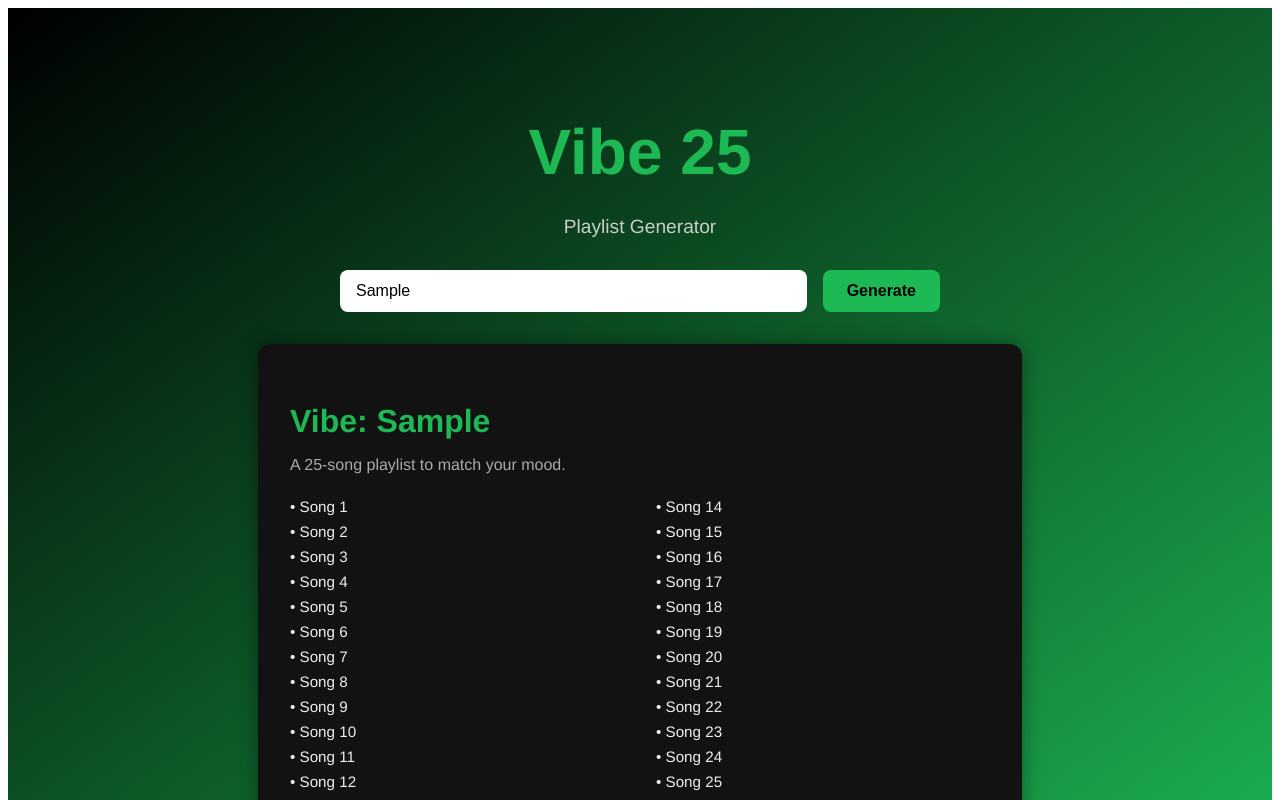
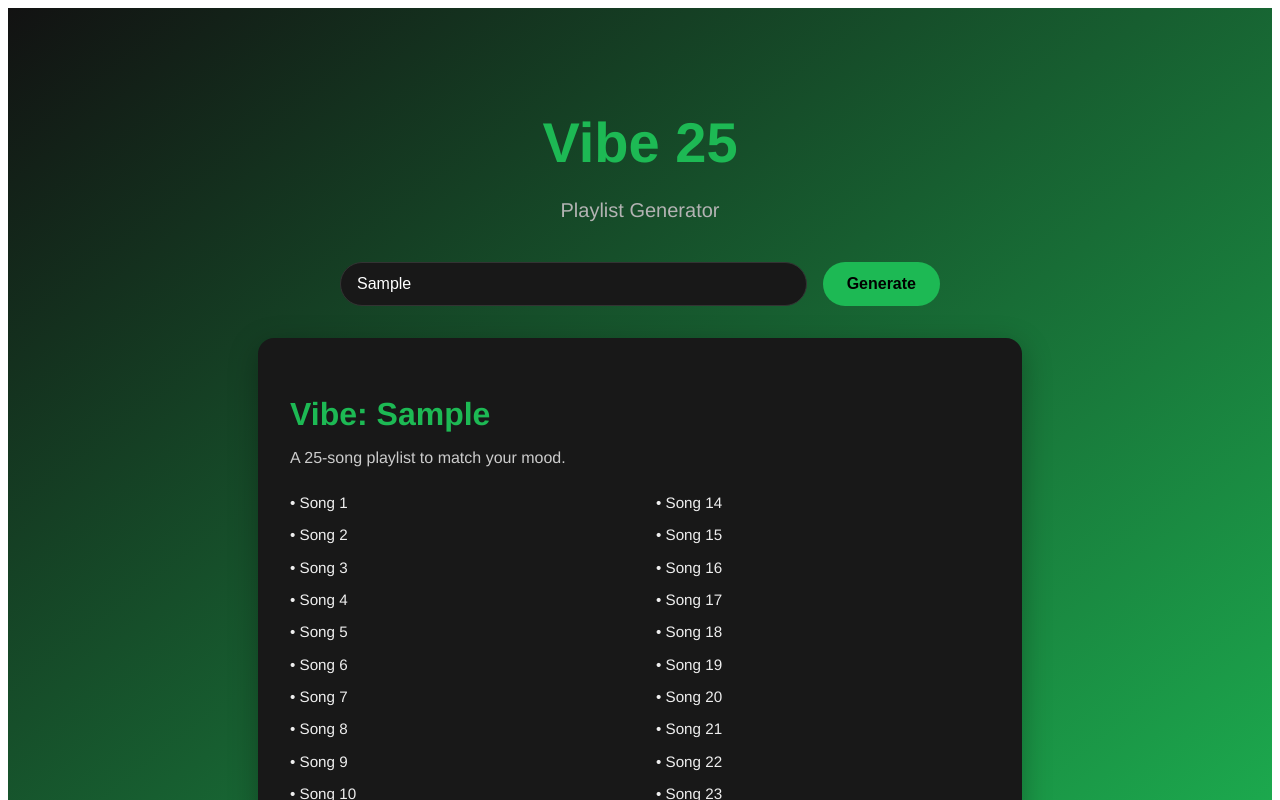
Before and after one commit to vazfo/vibe25, a React (Vite) app: page / in a window 1280 px wide. Both pictures are taken after typing "Sample" into the empty fields and a click on the button "Generate". Shown: the top 800 px of the page. Built offline with nearby package versions, Linux system fonts and the light colour scheme.

Commit message:
Update VibePlaylist.jsx

```diff
--- a/src/VibePlaylist.jsx
+++ b/src/VibePlaylist.jsx
@@ -14,19 +14,39 @@ export default function VibePlaylist() {
 
   return (
     <div style={{
-      background: "linear-gradient(to bottom right, #000, #1db954)",
-      color: "white",
-      fontFamily: "'Helvetica Neue', sans-serif",
+      background: "linear-gradient(to bottom right, #121212, #1db954)",
+      color: "#fff",
+      fontFamily: "'Circular', 'Helvetica Neue', sans-serif",
       padding: "4rem 2rem",
       minHeight: "100vh",
       display: "flex",
       flexDirection: "column",
       alignItems: "center"
     }}>
-      <h1 style={{ fontSize: "4rem", color: "#1db954", marginBottom: "0.5rem" }}>Vibe 25</h1>
-      <p style={{ fontSize: "1.2rem", color: "#ccc", marginBottom: "2rem" }}>Playlist Generator</p>
+      <h1 style={{
+        fontSize: "3.5rem",
+        color: "#1db954",
+        marginBottom: "0.25rem",
+        fontWeight: "700"
+      }}>
+        Vibe 25
+      </h1>
+      <p style={{
+        fontSize: "1.25rem",
+        color: "#b3b3b3",
+        marginBottom: "2.5rem"
+      }}>
+        Playlist Generator
+      </p>
 
-      <div style={{ display: "flex", flexWrap: "wrap", gap: "1rem", marginBottom: "2rem", width: "100%", maxWidth: "600px" }}>
+      <div style={{
+        display: "flex",
+        flexWrap: "wrap",
+        gap: "1rem",
+        marginBottom: "2rem",
+        width: "100%",
+        maxWidth: "600px"
+      }}>
         <input
           type="text"
           placeholder="Enter a mood, theme, or vibe..."
@@ -36,10 +56,16 @@ export default function VibePlaylist() {
             flex: 1,
             padding: "0.75rem 1rem",
             fontSize: "1rem",
-            borderRadius: "8px",
-            border: "none",
-            outline: "none"
+            borderRadius: "30px",
+            border: "1px solid #333",
+            backgroundColor: "#181818",
+            color: "#fff",
+            outline: "none",
+            transition: "all 0.2s ease-in-out",
+            boxShadow: "0 0 0 0 rgba(29,185,84, 0)"
           }}
+          onFocus={(e) => e.target.style.boxShadow = "0 0 0 3px rgba(29,185,84, 0.6)"}
+          onBlur={(e) => e.target.style.boxShadow = "0 0 0 0 rgba(29,185,84, 0)"}
         />
         <button
           onClick={handleGenerate}
@@ -47,12 +73,15 @@ export default function VibePlaylist() {
             padding: "0.75rem 1.5rem",
             fontSize: "1rem",
             background: "#1db954",
-            color: "black",
+            color: "#000",
             border: "none",
-            borderRadius: "8px",
+            borderRadius: "30px",
             cursor: "pointer",
-            fontWeight: "bold"
+            fontWeight: "bold",
+            transition: "background 0.3s ease"
           }}
+          onMouseOver={(e) => e.target.style.background = "#1ed760"}
+          onMouseOut={(e) => e.target.style.background = "#1db954"}
         >
           Generate
         </button>
@@ -60,16 +89,22 @@ export default function VibePlaylist() {
 
       {playlist && (
         <div style={{
-          background: "#121212",
-          borderRadius: "12px",
+          background: "#181818",
+          borderRadius: "16px",
           padding: "2rem",
           width: "100%",
           maxWidth: "700px",
-          boxShadow: "0 0 20px rgba(0,0,0,0.4)"
+          boxShadow: "0 8px 30px rgba(0, 0, 0, 0.3)"
         }}>
           <h2 style={{ color: "#1db954", fontSize: "2rem", marginBottom: "0.5rem" }}>{playlist.title}</h2>
-          <p style={{ color: "#aaa", marginBottom: "1.5rem" }}>{playlist.description}</p>
-          <div style={{ columns: 2, gap: "2rem", color: "#eee", fontSize: "0.95rem" }}>
+          <p style={{ color: "#ccc", marginBottom: "1.5rem", fontSize: "1rem" }}>{playlist.description}</p>
+          <div style={{
+            columns: 2,
+            gap: "2rem",
+            color: "#eee",
+            fontSize: "0.95rem",
+            lineHeight: "1.6"
+          }}>
             {playlist.songs.map((song, i) => (
               <div key={i} style={{ marginBottom: "0.5rem" }}>• {song}</div>
             ))}
```
